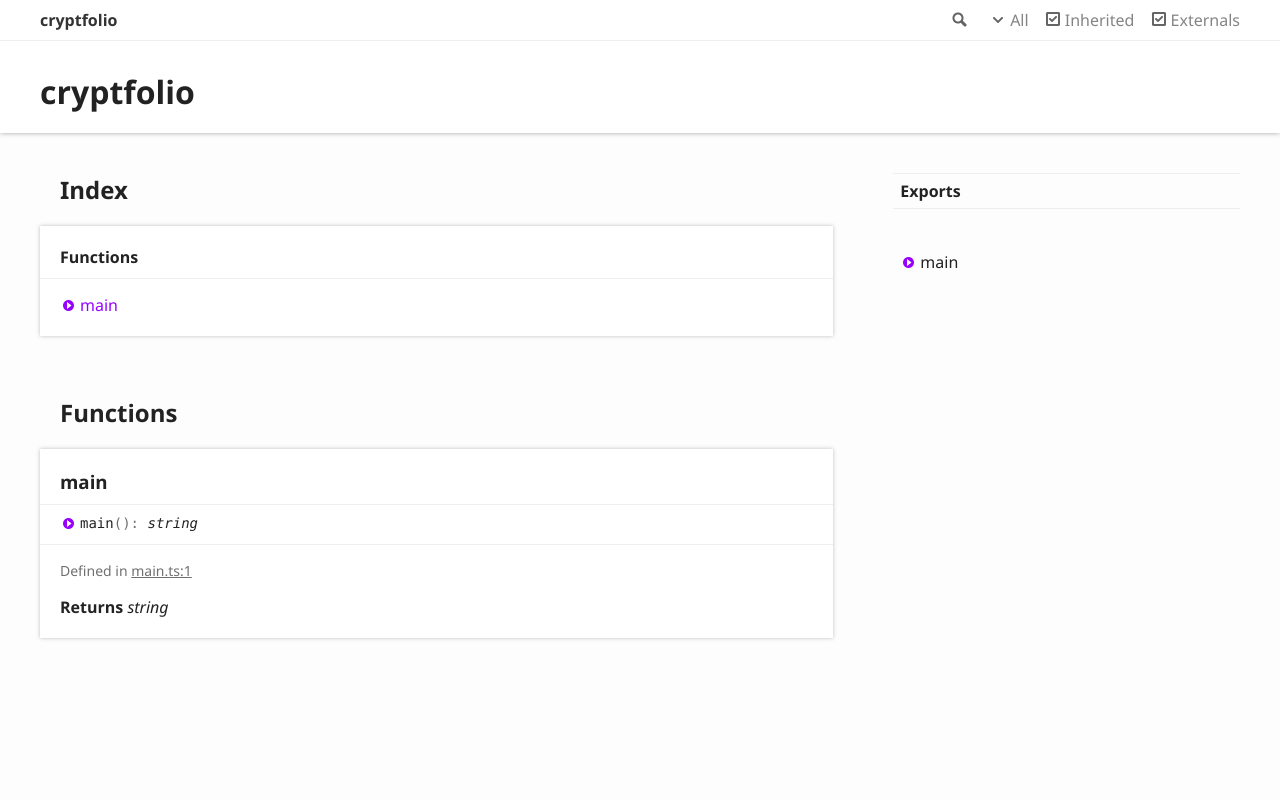
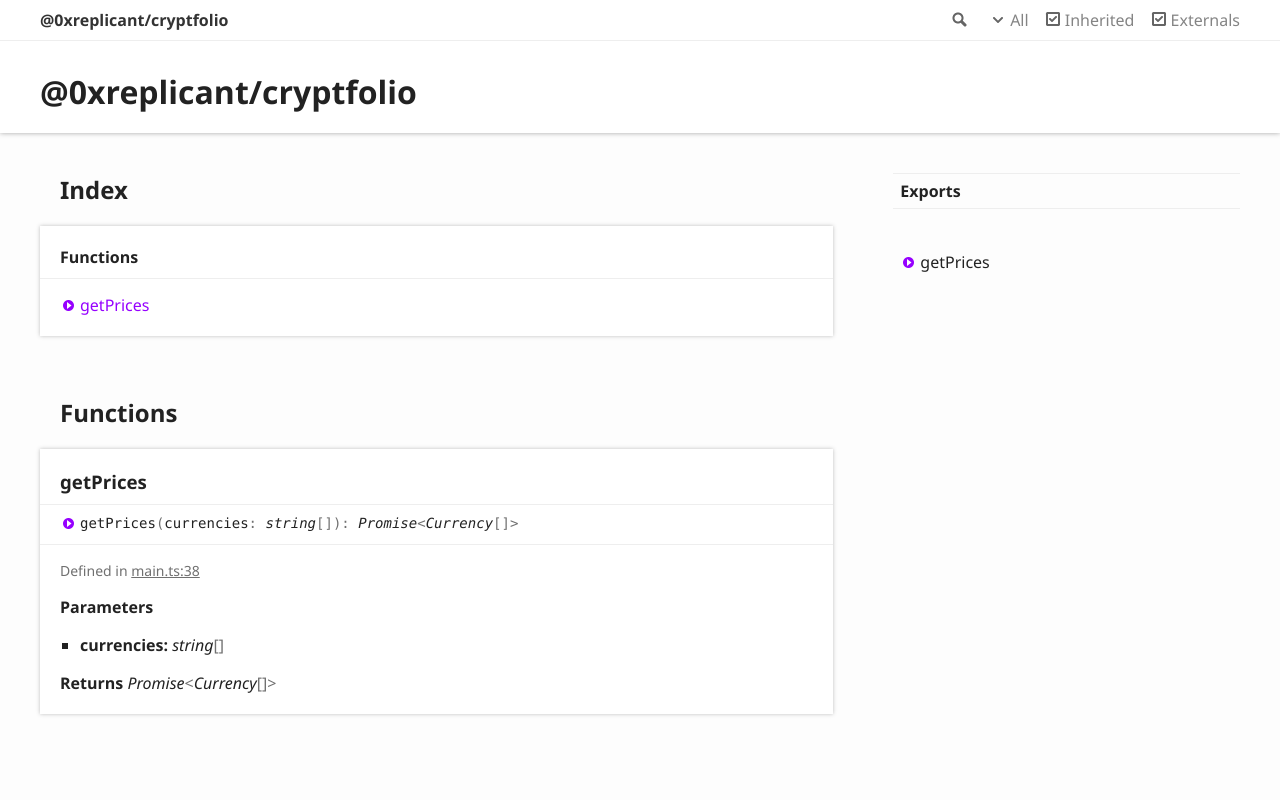
Before and after one commit to decryptdavid/cryptfolio, a plain HTML site: page modules.html in a window 1280 px wide. Shown: the top 800 px of the page. Drawn offline with Linux system fonts and the light colour scheme.

Commit message:
Deploying to gh-pages from  @ dca29c51b2df10e6c282dd65ff4af761b903c81f 🚀

```diff
--- a/assets/js/search.js
+++ b/assets/js/search.js
@@ -1 +1 @@
-window.searchData = {"kinds":{"64":"Function"},"rows":[{"id":0,"kind":64,"name":"main","url":"modules.html#main","classes":"tsd-kind-function"}],"index":{"version":"2.3.9","fields":["name","parent"],"fieldVectors":[["name/0",[0,2.877]],["parent/0",[]]],"invertedIndex":[["main",{"_index":0,"name":{"0":{}},"parent":{}}]],"pipeline":[]}}
+window.searchData = {"kinds":{"64":"Function"},"rows":[{"id":0,"kind":64,"name":"getPrices","url":"modules.html#getprices","classes":"tsd-kind-function"}],"index":{"version":"2.3.9","fields":["name","parent"],"fieldVectors":[["name/0",[0,2.877]],["parent/0",[]]],"invertedIndex":[["getprices",{"_index":0,"name":{"0":{}},"parent":{}}]],"pipeline":[]}}
--- a/modules.html
+++ b/modules.html
@@ -3,8 +3,8 @@
 <head>
 	<meta charset="utf-8">
 	<meta http-equiv="X-UA-Compatible" content="IE=edge">
-	<title>cryptfolio</title>
-	<meta name="description" content="Documentation for cryptfolio">
+	<title>@0xreplicant/cryptfolio</title>
+	<meta name="description" content="Documentation for @0xreplicant/cryptfolio">
 	<meta name="viewport" content="width=device-width, initial-scale=1">
 	<link rel="stylesheet" href="assets/css/main.css">
 	<script async src="assets/js/search.js" id="search-script"></script>
@@ -23,7 +23,7 @@
 						<li class="state loading">Preparing search index...</li>
 						<li class="state failure">The search index is not available</li>
 					</ul>
-					<a href="index.html" class="title">cryptfolio</a>
+					<a href="index.html" class="title">@0xreplicant/cryptfolio</a>
 				</div>
 				<div class="table-cell" id="tsd-widgets">
 					<div id="tsd-filter">
@@ -50,7 +50,7 @@
 	</div>
 	<div class="tsd-page-title">
 		<div class="container">
-			<h1>cryptfolio</h1>
+			<h1>@0xreplicant/cryptfolio</h1>
 		</div>
 	</div>
 </header>
@@ -64,7 +64,7 @@
 						<section class="tsd-index-section ">
 							<h3>Functions</h3>
 							<ul class="tsd-index-list">
-								<li class="tsd-kind-function"><a href="modules.html#main" class="tsd-kind-icon">main</a></li>
+								<li class="tsd-kind-function"><a href="modules.html#getprices" class="tsd-kind-icon">get<wbr>Prices</a></li>
 							</ul>
 						</section>
 					</div>
@@ -73,19 +73,25 @@
 			<section class="tsd-panel-group tsd-member-group ">
 				<h2>Functions</h2>
 				<section class="tsd-panel tsd-member tsd-kind-function">
-					<a name="main" class="tsd-anchor"></a>
-					<h3>main</h3>
+					<a name="getprices" class="tsd-anchor"></a>
+					<h3>get<wbr>Prices</h3>
 					<ul class="tsd-signatures tsd-kind-function">
-						<li class="tsd-signature tsd-kind-icon">main<span class="tsd-signature-symbol">(</span><span class="tsd-signature-symbol">)</span><span class="tsd-signature-symbol">: </span><span class="tsd-signature-type">string</span></li>
+						<li class="tsd-signature tsd-kind-icon">get<wbr>Prices<span class="tsd-signature-symbol">(</span>currencies<span class="tsd-signature-symbol">: </span><span class="tsd-signature-type">string</span><span class="tsd-signature-symbol">[]</span><span class="tsd-signature-symbol">)</span><span class="tsd-signature-symbol">: </span><span class="tsd-signature-type">Promise</span><span class="tsd-signature-symbol">&lt;</span><span class="tsd-signature-type">Currency</span><span class="tsd-signature-symbol">[]</span><span class="tsd-signature-symbol">&gt;</span></li>
 					</ul>
 					<ul class="tsd-descriptions">
 						<li class="tsd-description">
 							<aside class="tsd-sources">
 								<ul>
-									<li>Defined in <a href="https://github.com/0xReplicant/cryptfolio/blob/a654c10/src/main.ts#L1">main.ts:1</a></li>
+									<li>Defined in <a href="https://github.com/0xReplicant/cryptfolio/blob/dca29c5/src/main.ts#L38">main.ts:38</a></li>
 								</ul>
 							</aside>
-							<h4 class="tsd-returns-title">Returns <span class="tsd-signature-type">string</span></h4>
+							<h4 class="tsd-parameters-title">Parameters</h4>
+							<ul class="tsd-parameters">
+								<li>
+									<h5>currencies: <span class="tsd-signature-type">string</span><span class="tsd-signature-symbol">[]</span></h5>
+								</li>
+							</ul>
+							<h4 class="tsd-returns-title">Returns <span class="tsd-signature-type">Promise</span><span class="tsd-signature-symbol">&lt;</span><span class="tsd-signature-type">Currency</span><span class="tsd-signature-symbol">[]</span><span class="tsd-signature-symbol">&gt;</span></h4>
 						</li>
 					</ul>
 				</section>
@@ -102,7 +108,7 @@
 			<nav class="tsd-navigation secondary menu-sticky">
 				<ul class="before-current">
 					<li class=" tsd-kind-function">
-						<a href="modules.html#main" class="tsd-kind-icon">main</a>
+						<a href="modules.html#getprices" class="tsd-kind-icon">get<wbr>Prices</a>
 					</li>
 				</ul>
 			</nav>
```
Also changed, not shown: index.html (+18 -5 lines).
